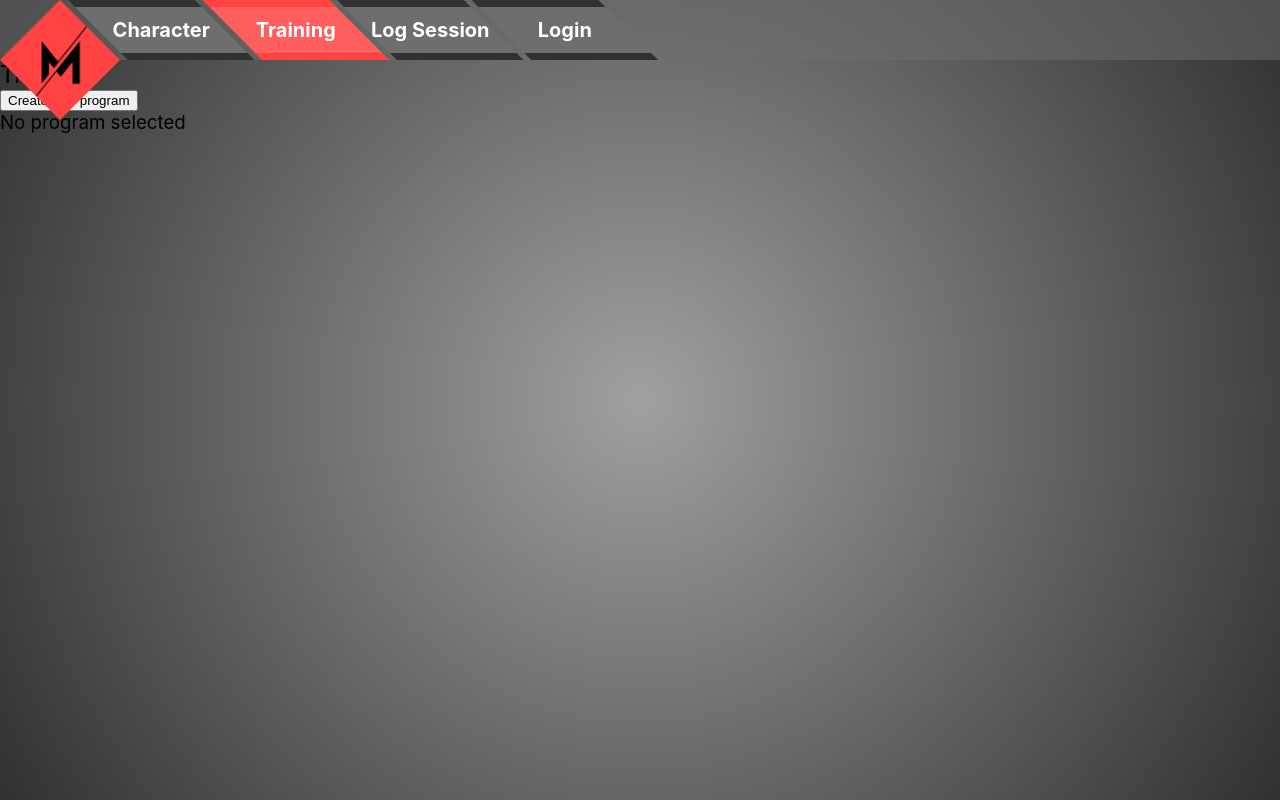
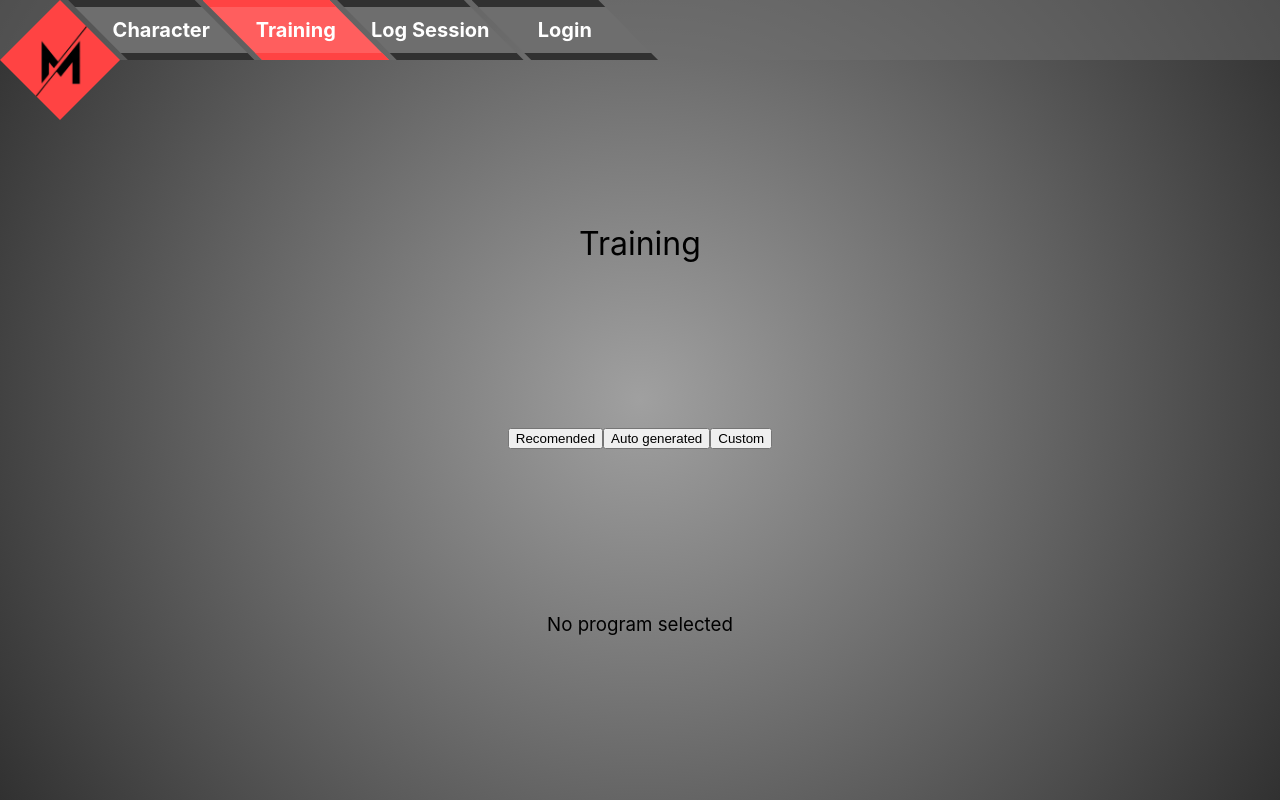
Before and after one commit to DDU-FKMO/DDU-Eksamensprojekt, a Vue app in the folder frontend/: page /training in a window 1280 px wide. Built offline with nearby package versions, Linux system fonts and the light colour scheme; no server answers.

Commit message:
Træningsprogram Create/Edit fixes

```diff
--- a/frontend/src/views/trainingProgram/Program.vue
+++ b/frontend/src/views/trainingProgram/Program.vue
@@ -1,18 +1,14 @@
 <template>
 	<div class="program">
-		Program
+		Current Program
 		<h3>{{ name }}</h3>
-		<div class="day" v-for="dayObject of schedule">
-			<h4>{{ dayObject.day }}</h4>
-			<div class="exercise" v-for="exercise of dayObject.exercises">
-				<p>{{ exercise.sets }} sets of {{ exercise.name }}</p>
-			</div>
-		</div>
+		<Schedule :program="{schedule: {days: schedule}, exercises: exercises}" :edit="false" />
 	</div>
 </template>
 
 <script>
 	import {defineComponent} from "vue";
+	import Schedule from "./custom/Schedule.vue";
 	export default defineComponent({
 		name: "Program",
 		props: {
@@ -29,11 +25,7 @@
 				required: true
 			}
 		},
-		data() {
-			return {
-				program: {}
-			};
-		},
+		components: {Schedule},
 		mounted() {
 			console.log("Program mounted", this.name, this.exercises, this.schedule);
 		}
--- a/frontend/src/views/trainingProgram/ProgramCreation.vue
+++ b/frontend/src/views/trainingProgram/ProgramCreation.vue
@@ -1,10 +1,5 @@
 <template>
-	<div class="buttons" v-if="type == null">
-		<button @click="onClick(0)">Recomended</button>
-		<button @click="onClick(1)">Auto generated</button>
-		<button @click="onClick(2)">Custom</button>
-	</div>
-	<div class="settings" v-if="type == 1">
+	<div class="settings" v-if="type == 1 && suggestions.length == 0">
 		<h3>User Settings</h3>
 		<form @submit="getSuggestions">
 			<label for="muscleGroups">Muscle Group:</label>
@@ -88,7 +83,7 @@
 		<p>Program name:</p>
 		<input type="text" name="programName" id="programName" v-model="custom.programName" />
 		<p>Schedule:</p>
-		<Schedule @update="updateSchedule" :program="edit ? program : null" />
+		<Schedule @update="updateSchedule" :program="edit ? program : null" :edit="edit" />
 		<button @click="createProgram">Create program</button>
 	</div>
 </template>
@@ -101,7 +96,6 @@
 	export default defineComponent({
 		name: "CreateProgram",
 		data: () => ({
-			type: null,
 			suggestions: [],
 			custom: {
 				programName: "",
@@ -117,6 +111,10 @@
 			edit: {
 				type: Boolean,
 				required: true
+			},
+			type: {
+				type: Number,
+				required: false
 			}
 		},
 		components: {Program, Schedule},
@@ -124,13 +122,9 @@
 			console.log("Settings mounted");
 			if (this.edit) this.type = 2;
 			console.log("Program", this.program);
+			console.log("Type", this.type);
 		},
 		methods: {
-			onClick: function (type) {
-				console.log("Clicked on: " + type);
-				this.type = type;
-				if (type == 0) this.getRecommendations();
-			},
 			selectProgram: function (program) {
 				program.programName = "Custom program - User";
 				console.log("Selected program", program);
--- a/frontend/src/views/trainingProgram/TrainingPage.vue
+++ b/frontend/src/views/trainingProgram/TrainingPage.vue
@@ -1,12 +1,18 @@
 <template>
 	<main>
 		<h2>Training</h2>
-		<div class="creation" v-if="createNew || edit">
-			<button @click="back">Back</button>
-			<ProgramCreation :edit="edit" :program="program" />
+		<div class="creation">
+			<div v-if="type != null">
+				<button @click="back">Back</button>
+				<ProgramCreation :edit="edit" :type="type" :program="program" />
+			</div>
+			<div v-else>
+				<button @click="() => (type = 0)">Recomended</button>
+				<button @click="() => (type = 1)">Auto generated</button>
+				<button @click="() => (type = 2)">Custom</button>
+			</div>
 		</div>
-		<div class="program" v-else>
-			<button @click="createNewProgram()">Create new program</button>
+		<div class="program" v-if="type == null">
 			<div v-if="program != null && program != {}">
 				<h3>Current Training Program</h3>
 				<button @click="editProgram">Edit</button>
@@ -28,25 +34,20 @@
 		data() {
 			return {
 				program: null,
-				createNew: false,
-				edit: false
+				edit: false,
+				type: null
 			};
 		},
 		methods: {
 			back: function () {
 				console.log("Back");
-				this.createNew = false;
 				this.edit = false;
-			},
-			createNewProgram: function () {
-				console.log("Create new program");
-				this.createNew = true;
-				this.edit = false;
+				this.type = null;
 			},
 			editProgram: function () {
 				console.log("Edit program");
-				this.createNew = false;
 				this.edit = true;
+				this.type = 2;
 			}
 		},
 		mounted() {
@@ -66,3 +67,28 @@
 		}
 	});
 </script>
+
+<style>
+	main {
+		display: flex;
+		flex-direction: column;
+		align-items: center;
+		justify-content: space-evenly;
+	}
+
+	.creation {
+		display: flex;
+		flex-direction: column;
+		align-items: center;
+	}
+	.program {
+		display: flex;
+		flex-direction: column;
+		align-items: center;
+	}
+	h2 {
+		text-align: center;
+		width: 10rem;
+		font-size: 2rem;
+	}
+</style>
--- a/frontend/src/views/trainingProgram/custom/Schedule.vue
+++ b/frontend/src/views/trainingProgram/custom/Schedule.vue
@@ -8,16 +8,16 @@
 				<td v-for="day in days">
 					<div class="exercise" v-if="schedule.filter((a) => a.day == day).length > 0" v-for="exercise in schedule.find((a) => a.day == day).exercises">
 						<Exercise :exercise="exercise" />
-						<button @click="removeExercise(exercise, day)">Remove</button>
+						<button @click="removeExercise(exercise, day)" v-if="edit">Remove</button>
 					</div>
 					<p v-else>Currently no exercises</p>
-					<button @click="startCreateExercise(day)" v-if="!createExercise">Add exercise</button>
+					<button @click="startCreateExercise(day)" v-if="!createExercise && edit">Add exercise</button>
 				</td>
 			</tr>
 		</table>
 	</div>
 
-	<div class="createExercise" v-if="createExercise">
+	<div class="createExercise" v-if="createExercise && edit">
 		<Exercise :day="currentDay" @done="addExercise" />
 	</div>
 </template>
@@ -38,6 +38,10 @@
 		props: {
 			program: {
 				type: Object,
+				required: false
+			},
+			edit: {
+				type: Boolean,
 				required: false
 			}
 		},
```
